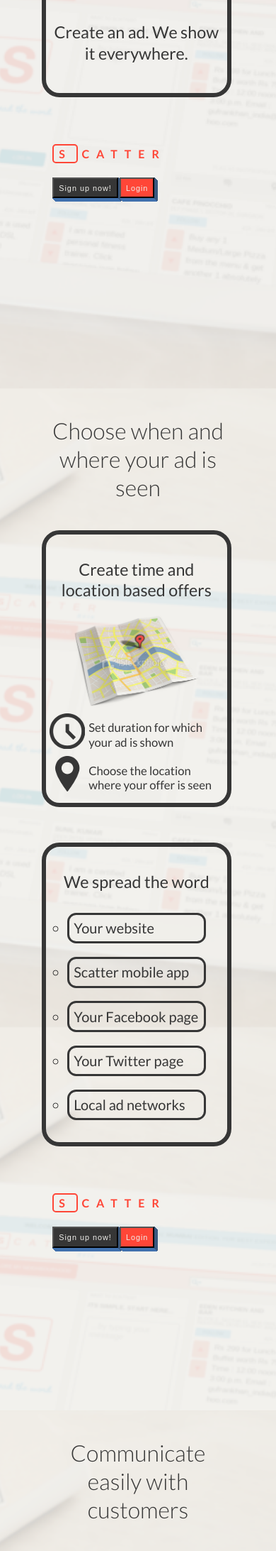
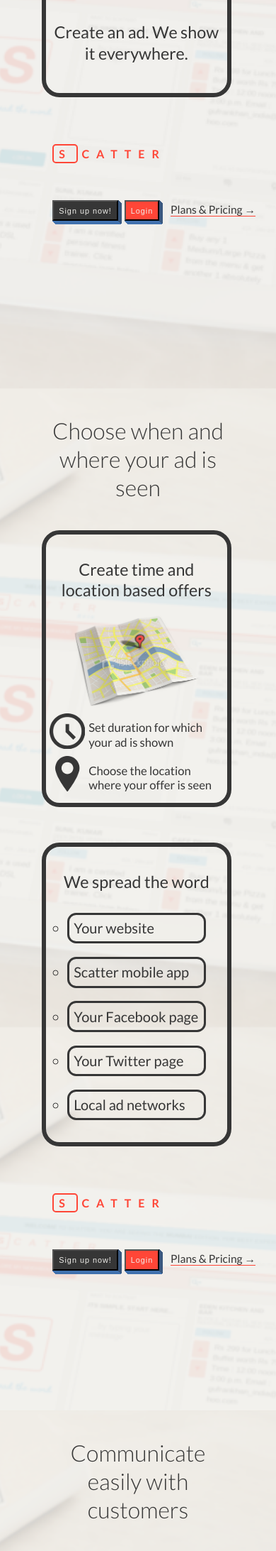
Before and after one commit to metamn/scatter, a Jekyll site: the page built from _posts/2013-08-13-business.html, in a window 390 px wide. Shown: the part 353-2538 px from the top of the page at 71% size. Built offline with Jekyll 4.4.1, drawn with Linux system fonts in a browser that asks for light colours; nearby versions of some CDN libraries; some of the changed text lies outside the part shown.

Commit message:
Buttons and links done

```diff
--- a/_includes/form-business.html
+++ b/_includes/form-business.html
@@ -1,4 +1,7 @@
 <form>
-  <button>Sign up now!<span>Try it for free</span></button>
-  <button>Login</button>
+  <button formaction="/signup" formmethod="post">Sign up now!<span>Try it for free</span></button>
+  <button formaction="/login" formmethod="post">Login</button>
+  <p>
+    <a href="{{ site.url }}/pricing" title="Plans & Pricing">Plans & Pricing &rarr;</a>
+  </p>
 </form>
--- a/_includes/form.html
+++ b/_includes/form.html
@@ -1,6 +1,6 @@
 <form>
   <input type="submit" value="Learn more">
-  <input type="submit" value="Enter now" formaction="http://scatteralpha.appspot.com/">
+  <input type="submit" value="Enter now" formaction="/main" formmethod="post">
   <p>
     <a href="{{ site.url }}/business" title="I'm a business owner">I'm a business owner &rarr;</a>
   </p>
--- a/assets/jquery.init.js
+++ b/assets/jquery.init.js
@@ -61,7 +61,7 @@
   // Scrolling on the frontpage
 
   // Scroll to features
-  $('#intro form input').click(function() {
+  $('#intro form input').first().click(function() {
     $("html, body").animate({ scrollTop: $('#features').offset().top }, "slow");
     return false;
   });
--- a/assets/print.css
+++ b/assets/print.css
@@ -242,7 +242,7 @@
 body.business .container form button:last-of-type:hover, body.business .container form button:last-of-type:focus, body.business .container form button:last-of-type.hover, body.business .container form button:last-of-type.focus { transform: translate(2px, 2px); -webkit-box-shadow: 1px 0px #3a587f, 0px 1px #4171ae, 2px 1px #3a587f, 1px 2px #4171ae, 3px 2px #3a587f, 2px 3px #4171ae, 4px 3px #3a587f, 3px 4px #4171ae; -moz-box-shadow: 1px 0px #3a587f, 0px 1px #4171ae, 2px 1px #3a587f, 1px 2px #4171ae, 3px 2px #3a587f, 2px 3px #4171ae, 4px 3px #3a587f, 3px 4px #4171ae; box-shadow: 1px 0px #3a587f, 0px 1px #4171ae, 2px 1px #3a587f, 1px 2px #4171ae, 3px 2px #3a587f, 2px 3px #4171ae, 4px 3px #3a587f, 3px 4px #4171ae; }
 body.business .container form button:last-of-type:active, body.business .container form button:last-of-type.active { transform: translate(4px, 4px); -webkit-box-shadow: 1px 0px #3a587f, 0px 1px #4171ae, 2px 1px #3a587f, 1px 2px #4171ae; -moz-box-shadow: 1px 0px #3a587f, 0px 1px #4171ae, 2px 1px #3a587f, 1px 2px #4171ae; box-shadow: 1px 0px #3a587f, 0px 1px #4171ae, 2px 1px #3a587f, 1px 2px #4171ae; }
 @media only screen and (max-width: 766px) { body.business .container form button:last-of-type { padding: 0.625em; margin: 0.3125em 0; font-weight: 400; letter-spacing: 1px; text-transform: none; display: block; } }
-body.business .container form p { margin-top: 1.25em; }
+body.business .container form p { margin-top: 2.5em; font-size: larger; }
 body.business .container #content section { background-image: url(http://metamn.github.io/scatter/assets/tablet-with-scatter-optimized.png); }
 @media only screen and (max-width: 766px) { body.business .container #content section { background-image: url(http://metamn.github.io/scatter/assets/tablet-with-scatter-optimized-mobile.png); } }
 body.business .container #content section article { float: left; }
@@ -303,8 +303,10 @@
 @media only screen and (min-width: 768px) and (max-width: 1023px) { body.business .container #content #form { display: block; width: 60%; float: left; margin: 1.25em 0 2.5em; }
   body.business .container #content #form form { left: 3.75em; }
   body.business .container #content #form form button { font-size: small; } }
-@media only screen and (max-width: 1023px) { body.business .container #content #form form button { display: inline-block; }
-  body.business .container #content #form form button span { display: none; } }
+@media only screen and (max-width: 1023px) { body.business .container #content #form form button { display: inline-block; margin-right: 0.625em; }
+  body.business .container #content #form form button:last-of-type { margin-right: 1.25em; }
+  body.business .container #content #form form button span { display: none; }
+  body.business .container #content #form form p { display: inline-block; font-weight: normal; } }
 
 .outline, .hidden { display: none; }
 
--- a/assets/screen.css
+++ b/assets/screen.css
@@ -242,7 +242,7 @@
 body.business .container form button:last-of-type:hover, body.business .container form button:last-of-type:focus, body.business .container form button:last-of-type.hover, body.business .container form button:last-of-type.focus { transform: translate(2px, 2px); -webkit-box-shadow: 1px 0px #3a587f, 0px 1px #4171ae, 2px 1px #3a587f, 1px 2px #4171ae, 3px 2px #3a587f, 2px 3px #4171ae, 4px 3px #3a587f, 3px 4px #4171ae; -moz-box-shadow: 1px 0px #3a587f, 0px 1px #4171ae, 2px 1px #3a587f, 1px 2px #4171ae, 3px 2px #3a587f, 2px 3px #4171ae, 4px 3px #3a587f, 3px 4px #4171ae; box-shadow: 1px 0px #3a587f, 0px 1px #4171ae, 2px 1px #3a587f, 1px 2px #4171ae, 3px 2px #3a587f, 2px 3px #4171ae, 4px 3px #3a587f, 3px 4px #4171ae; }
 body.business .container form button:last-of-type:active, body.business .container form button:last-of-type.active { transform: translate(4px, 4px); -webkit-box-shadow: 1px 0px #3a587f, 0px 1px #4171ae, 2px 1px #3a587f, 1px 2px #4171ae; -moz-box-shadow: 1px 0px #3a587f, 0px 1px #4171ae, 2px 1px #3a587f, 1px 2px #4171ae; box-shadow: 1px 0px #3a587f, 0px 1px #4171ae, 2px 1px #3a587f, 1px 2px #4171ae; }
 @media only screen and (max-width: 766px) { body.business .container form button:last-of-type { padding: 0.625em; margin: 0.3125em 0; font-weight: 400; letter-spacing: 1px; text-transform: none; display: block; } }
-body.business .container form p { margin-top: 1.25em; }
+body.business .container form p { margin-top: 2.5em; font-size: larger; }
 body.business .container #content section { background-image: url(http://metamn.github.io/scatter/assets/tablet-with-scatter-optimized.png); }
 @media only screen and (max-width: 766px) { body.business .container #content section { background-image: url(http://metamn.github.io/scatter/assets/tablet-with-scatter-optimized-mobile.png); } }
 body.business .container #content section article { float: left; }
@@ -303,8 +303,10 @@
 @media only screen and (min-width: 768px) and (max-width: 1023px) { body.business .container #content #form { display: block; width: 60%; float: left; margin: 1.25em 0 2.5em; }
   body.business .container #content #form form { left: 3.75em; }
   body.business .container #content #form form button { font-size: small; } }
-@media only screen and (max-width: 1023px) { body.business .container #content #form form button { display: inline-block; }
-  body.business .container #content #form form button span { display: none; } }
+@media only screen and (max-width: 1023px) { body.business .container #content #form form button { display: inline-block; margin-right: 0.625em; }
+  body.business .container #content #form form button:last-of-type { margin-right: 1.25em; }
+  body.business .container #content #form form button span { display: none; }
+  body.business .container #content #form form p { display: inline-block; font-weight: normal; } }
 
 body.pricing .container #header { display: none; }
 body.pricing .container #content section { background-image: url(http://metamn.github.io/scatter/assets/tablet-with-scatter-optimized.png); height: 250%; }
```
Also changed, not shown: assets/theme.scss (+12 -1 lines), 6 other files.
